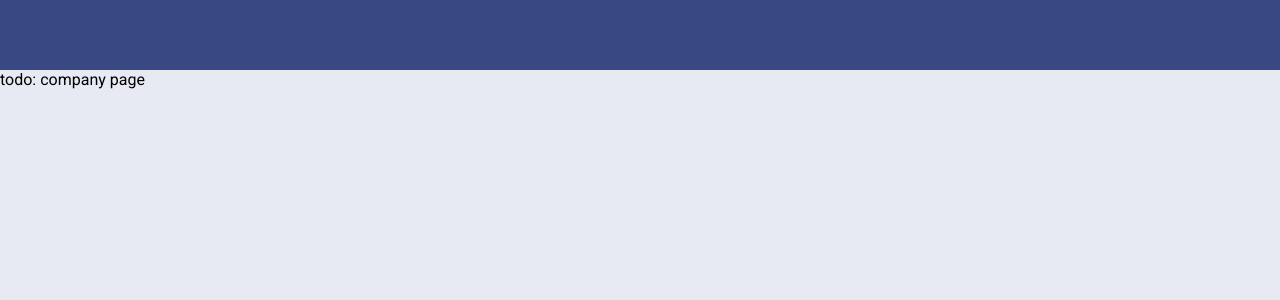
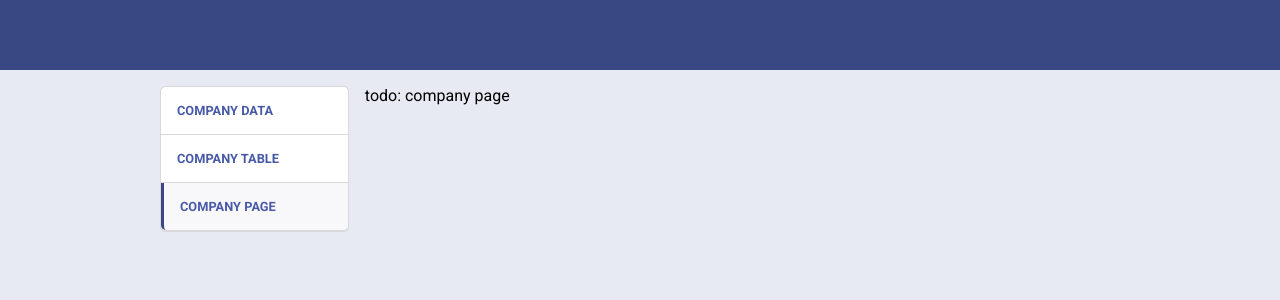
Before and after one commit to danielbonifacio/test20190509, a Vue app: page /#/ in a window 1280 px wide. Shown: the top 300 px of the page. Built offline with nearby package versions, Linux system fonts and the light colour scheme; the HTML template or start-up script is replaced by a standard one.

Commit message:
feat(default-layout): add navbar

```diff
--- a/src/layouts/Default.vue
+++ b/src/layouts/Default.vue
@@ -4,7 +4,27 @@
     class="default"
   >
     <page-header />
-    <slot />
+    <div class="container">
+      <nav class="sidebar">
+        <ul>
+          <li>
+            <a href="#">Company data</a>
+          </li>
+          <li>
+            <a href="#">Company table</a>
+          </li>
+          <li>
+            <a
+              class="active"
+              href="#"
+            >Company page</a>
+          </li>
+        </ul>
+      </nav>
+      <main>
+        <slot />
+      </main>
+    </div>
   </div>
 </template>
 
@@ -17,6 +37,76 @@ export default {
 }
 </script>
 
-<style>
+<style lang="scss">
+@import "~Styles/_vars.scss";
+@import "~Styles/_mixins.scss";
 
+$navbar_border: darken($foreground, 15%);
+
+#layout.default {
+  .container {
+    max-width: 960px;
+    margin: 1rem auto 0;
+
+    display: grid;
+    grid-template-columns: 1fr 4fr;
+    grid-template-rows: calc(80vh);
+    grid-column-gap: 1rem;
+    grid-row-gap: 1rem;
+  }
+
+  .sidebar {
+    ul {
+      list-style: none;
+      border-radius: 5px;
+      border: 1px solid $navbar_border;
+
+      li {
+        border-bottom: 1px solid $navbar_border;
+
+        font-size: .8rem;
+        font-weight: 600;
+        text-transform: uppercase;
+
+        &:first-child,
+        &:first-child a {
+          border-top-right-radius: 5px;
+          border-top-left-radius: 5px;
+        }
+
+        &:last-child,
+        &:last-child a {
+          border-bottom-left-radius: 5px;
+          border-bottom-right-radius: 5px;
+        }
+
+        a {
+          background: $foreground;
+          text-decoration: none;
+          color: lighten($primary, 10%);
+
+          transition: .15s ease;
+          border-left: 0 solid $primary;
+
+          @include align-center;
+          height: 100%;
+          width: 100%;
+          padding: 1rem;
+
+          &.active,
+          &:hover,
+          &:focus {
+            outline: none;
+            border-left: .2rem solid $primary;
+            background-color: rgba($foreground, .7);
+          }
+
+          &.active {
+            cursor: default;
+          }
+        }
+      }
+    }
+  }
+}
 </style>
```
